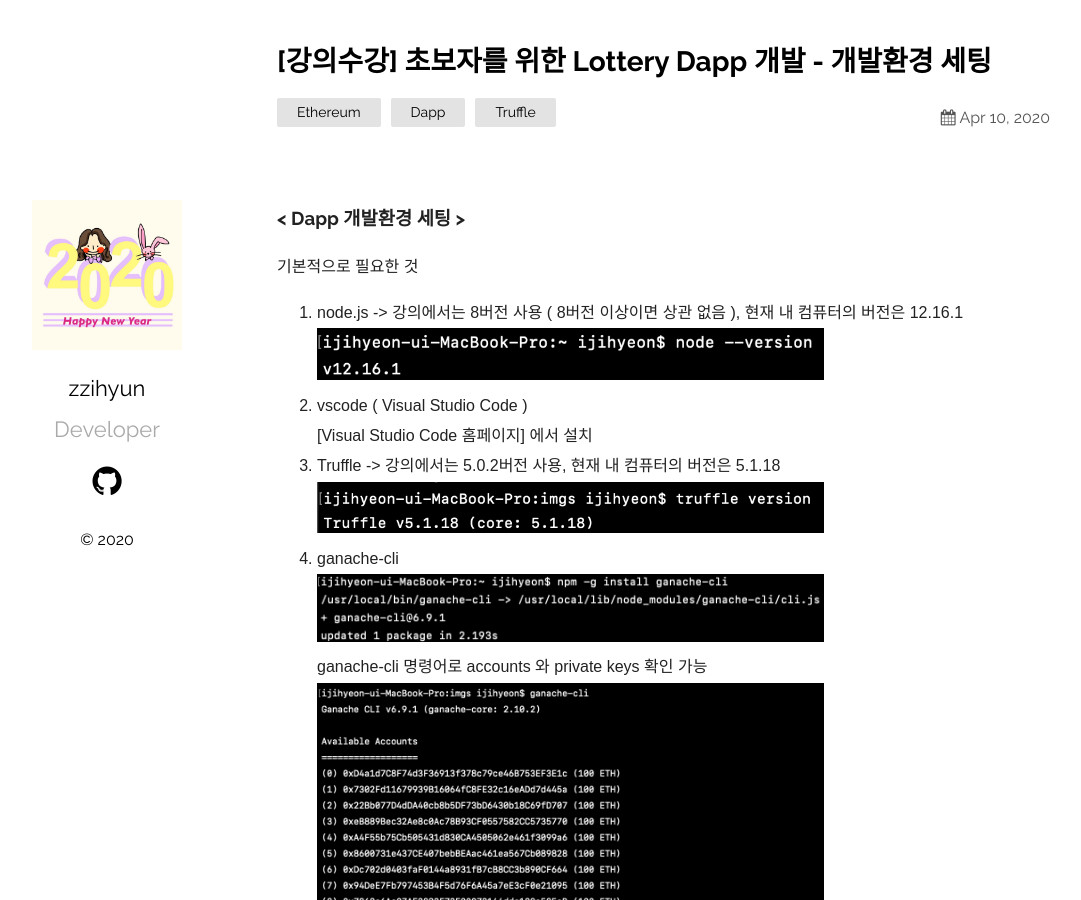
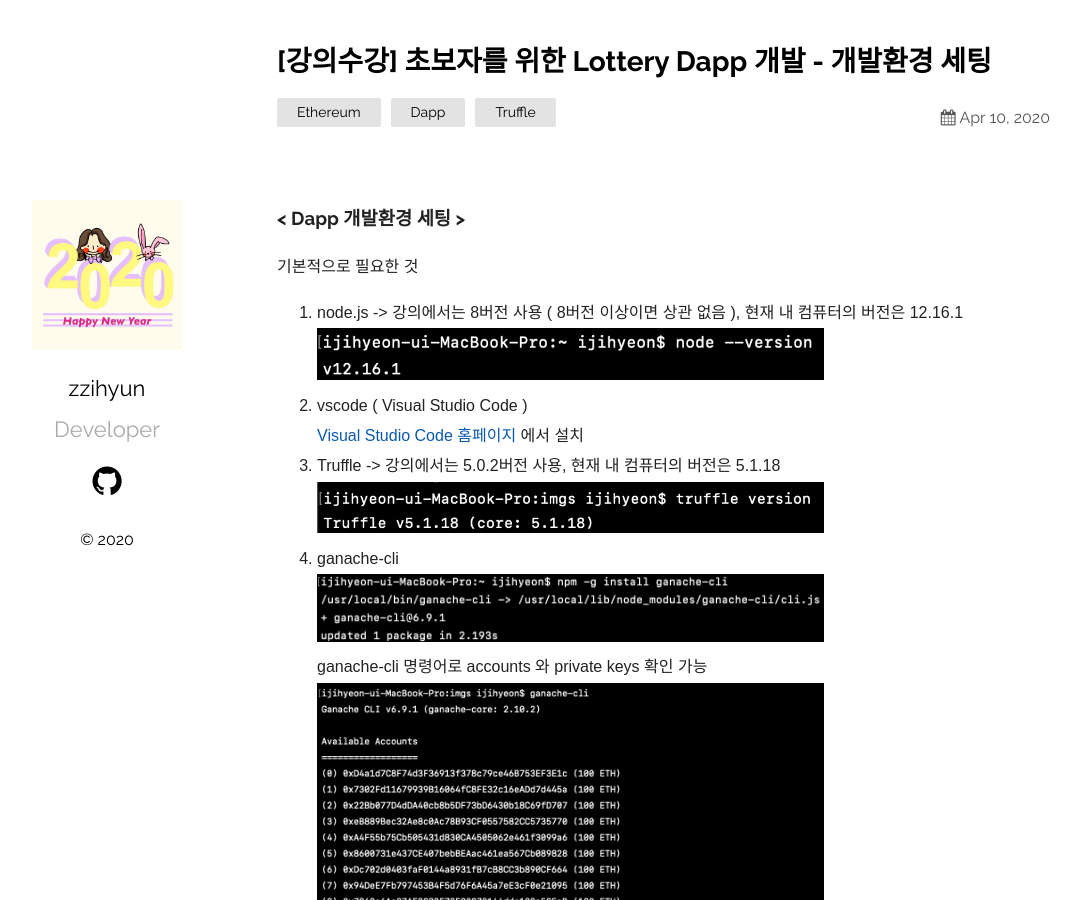
Before and after one commit to jhhhj1002/jhhhj1002.github.io, a Jekyll site: the page built from _posts/2020-04-11-Lottery-Dapp-01.markdown, in a window 1280 px wide and 900 px high. Shown: the whole window, without its empty margins (78-1159 px from the left). Built offline with Jekyll 4.4.1, drawn with Linux system fonts in a browser that asks for light colours; part of the change alters nothing that is shown; some of the changed text lies outside the part shown.

```diff
--- a/_posts/2020-04-11-Lottery-Dapp-01.markdown
+++ b/_posts/2020-04-11-Lottery-Dapp-01.markdown
@@ -25,3 +25,9 @@ categories: Ethereum Dapp Truffle
   <img src="/assets/imgs/Lottery&Dapp_05.png" width="65%" height="35%" >
 6. metamask
   [metamask 홈페이지] 에서 설치
+
+
+
+
+[Visual Studio Code 홈페이지]:   https://code.visualstudio.com
+[metamask 홈페이지]:   https://metamask.io
```
